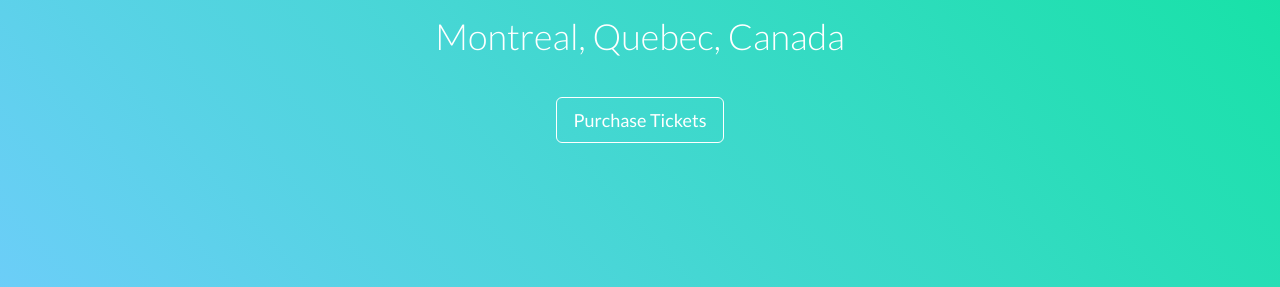
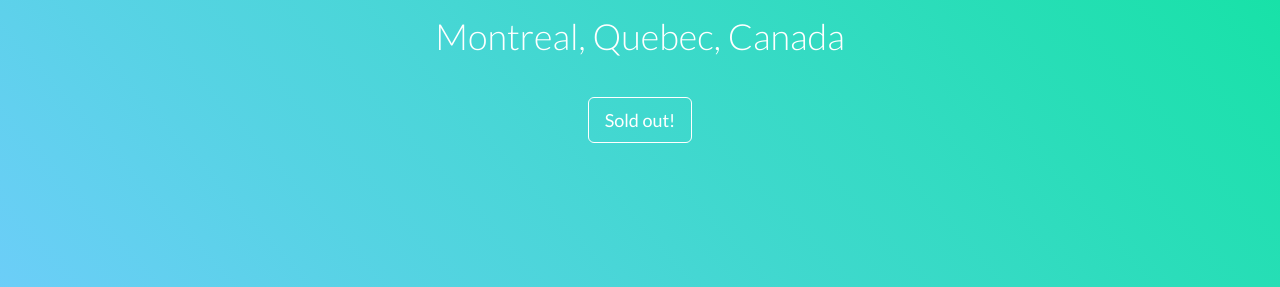
Before and after one commit to neivin/2016, a Jekyll site: the page built from index.html, in a window 1280 px wide and 900 px high, scrolled down 313 px. Shown: the part 151-438 px from the top of the window. Built offline with Jekyll 4.4.1, drawn with Linux system fonts in a browser that asks for light colours; nearby versions of some CDN libraries.

Commit message:
Sold Out!

```diff
--- a/_includes/splash.html
+++ b/_includes/splash.html
@@ -21,8 +21,8 @@
     </div> -->
     <div class="col-xs-12 col-sm-12 col-lg-4 col-lg-offset-4 text-center">
       <p>
-        <a href="http://guestli.st/346728">
-          <button type="button" class="btn btn-default btn-lg">Purchase Tickets</button>
+        <a href="#">
+          <button type="button" class="btn btn-default btn-lg">Sold out!</button>
         </a>
       </p>
     </div>
```
